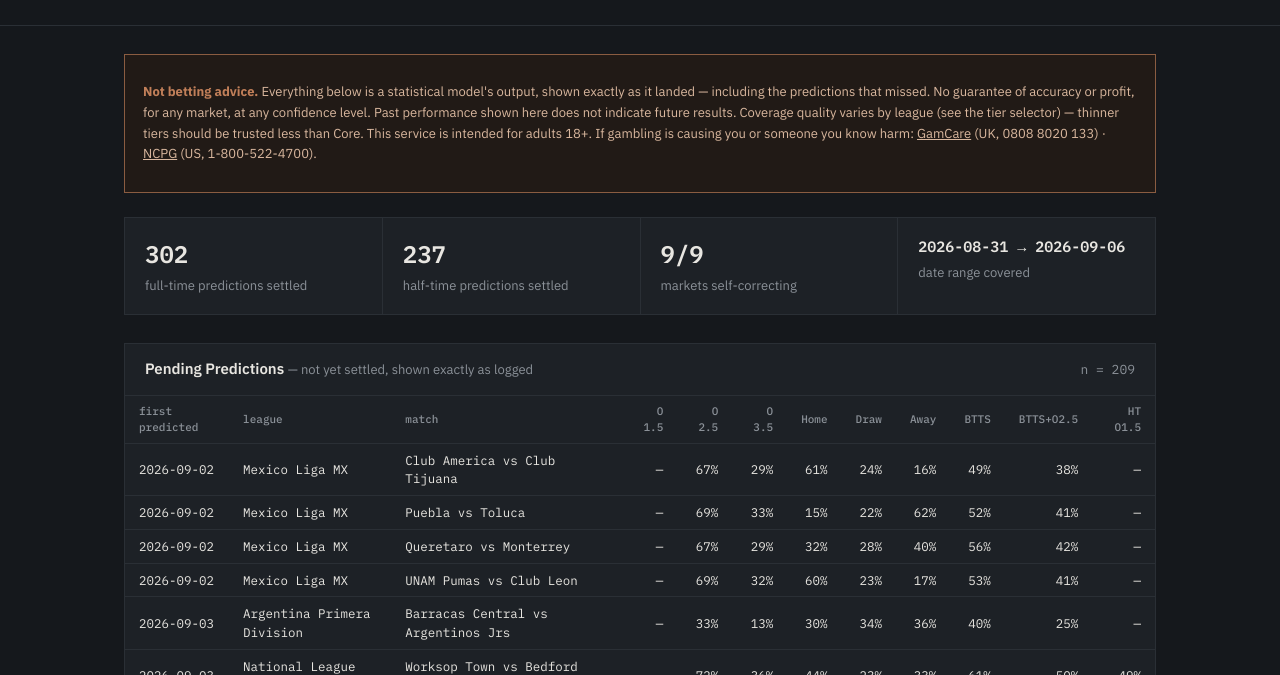
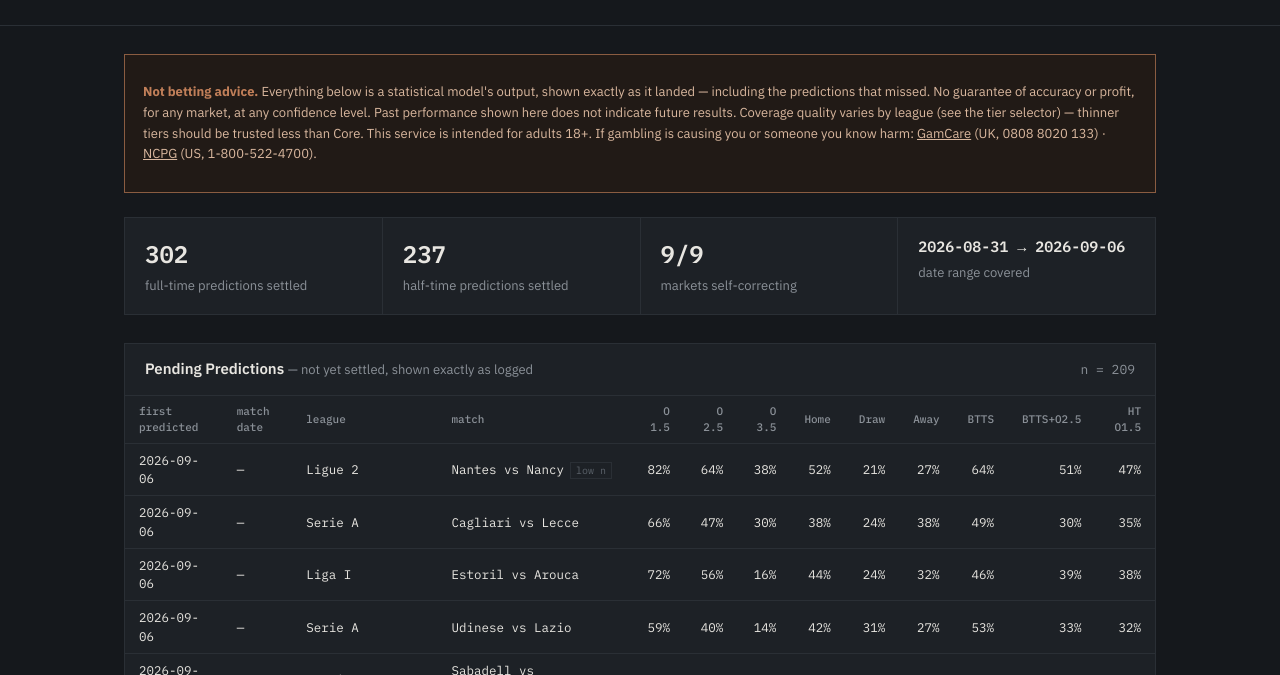
Before and after one commit to francishughes2014-cyber/model-track-record, a plain HTML site: page index.html in a window 1280 px wide. Shown: the part 125-800 px from the top of the page. Drawn offline with Linux system fonts and the light colour scheme.

Commit message:
Update page: match date column, newest-first sort

```diff
--- a/index.html
+++ b/index.html
@@ -615,22 +615,33 @@ function renderPending() {
     return v === true || v === 'True' || v === 'true';
   }
 
+  function firstSeenOf(p) {
+    const dates = [p.ft_first_seen, p.ht_first_seen].filter(d => d);
+    return dates.length ? dates.sort()[0] : '';
+  }
+
+  // Newest predictions first — so a fresh run's fixtures are immediately
+  // visible at the top, rather than buried somewhere in an
+  // alphabetical-by-league list.
+  const sortedPreds = [...preds].sort((a, b) => firstSeenOf(b).localeCompare(firstSeenOf(a)));
+
   wrap.innerHTML = `
     <table>
       <thead><tr>
         <th style="text-align:left">first predicted</th>
+        <th style="text-align:left">match date</th>
         <th style="text-align:left">league</th>
         <th style="text-align:left">match</th>
         ${marketCols.map(([, label]) => `<th>${label}</th>`).join('')}
       </tr></thead>
       <tbody>
-        ${preds.map(p => {
-          const dates = [p.ft_first_seen, p.ht_first_seen].filter(d => d);
-          const displayDate = dates.length ? dates.sort()[0] : '';
+        ${sortedPreds.map(p => {
+          const displayDate = firstSeenOf(p);
           const lowConf = isLowConf(p.ft_low_confidence) || isLowConf(p.ht_low_confidence);
           return `
           <tr>
             <td style="text-align:left">${displayDate}</td>
+            <td style="text-align:left">${p.match_date || '—'}</td>
             <td style="text-align:left">${p.league || ''}</td>
             <td style="text-align:left">${p.home_team} vs ${p.away_team}${
               lowConf ? '<span class="low-conf-tag">low n</span>' : ''}</td>
```
